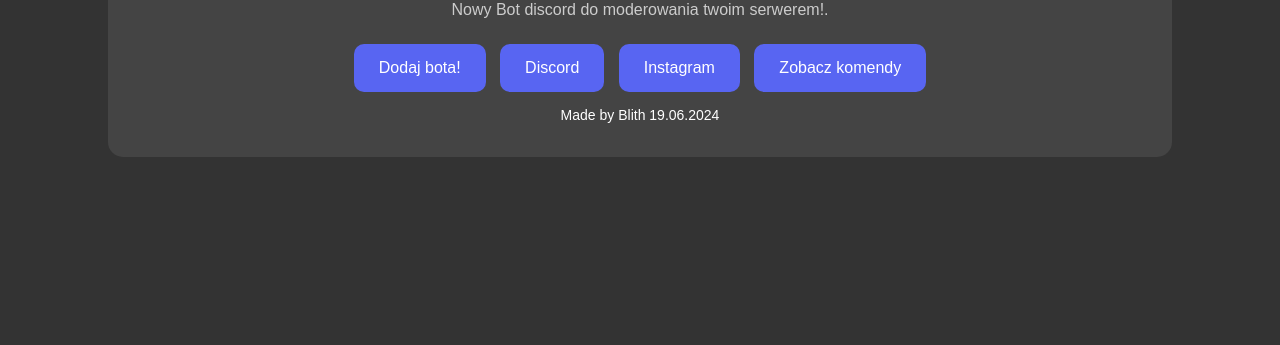
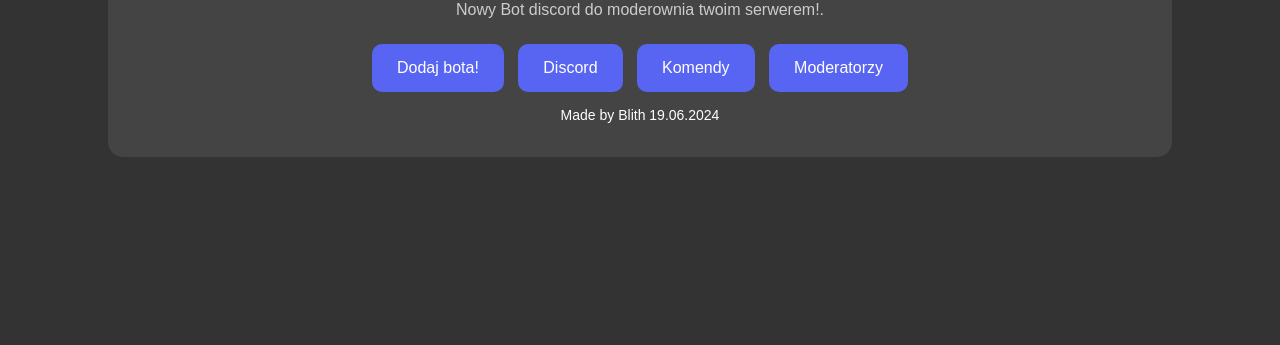
Before and after one commit to Blith621333828/sentinelweb, a plain HTML site: page index.html in a window 1280 px wide. Shown: the part 455-800 px from the top of the page. Drawn offline with Linux system fonts and the light colour scheme.

Commit message:
Update index.html

```diff
--- a/index.html
+++ b/index.html
@@ -71,12 +71,12 @@
     <div class="container">
         <img src="sentinel.png" alt="Logo Sentinel" class="logo">
         <h1>Sentinel</h1>
-        <p class="subtitle">Nowy Bot discord do moderowania twoim serwerem!.</p>
+        <p class="subtitle">Nowy Bot discord do moderownia twoim serwerem!.</p>
         <div class="buttons">
             <a href="https://discord.com/oauth2/authorize?client_id=1252641484344266863&permissions=8&scope=bot%20applications.commands" class="button">Dodaj bota!</a>
             <a href="https://discord.gg/k9afQnhP9k" class="button">Discord</a>
-            <a href="https://www.instagram.com/playboi_blith/" class="button">Instagram</a>
-            <a href="commands.html" id="komendyButton" class="button">Zobacz komendy</a>
+            <a href="commands.html" class="button">Komendy</a> <!-- Przycisk Komendy -->
+            <a href="mods.html" class="button">Moderatorzy</a> <!-- Przycisk Moderatorzy -->
         </div>
         <p class="footer">Made by Blith 19.06.2024</p>
     </div>
```
